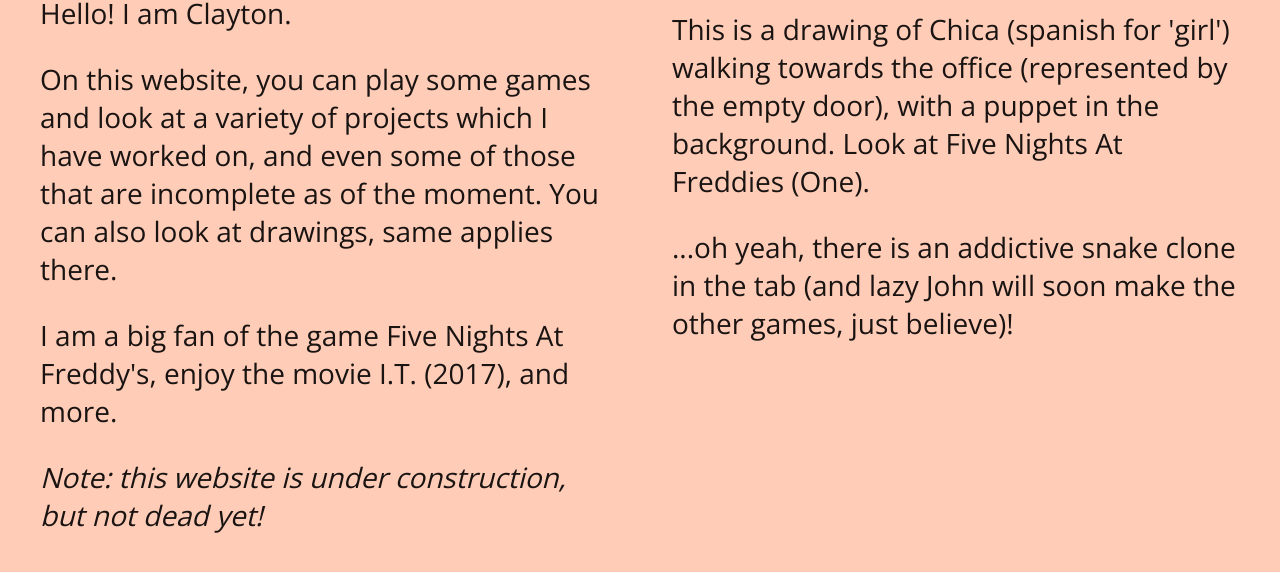
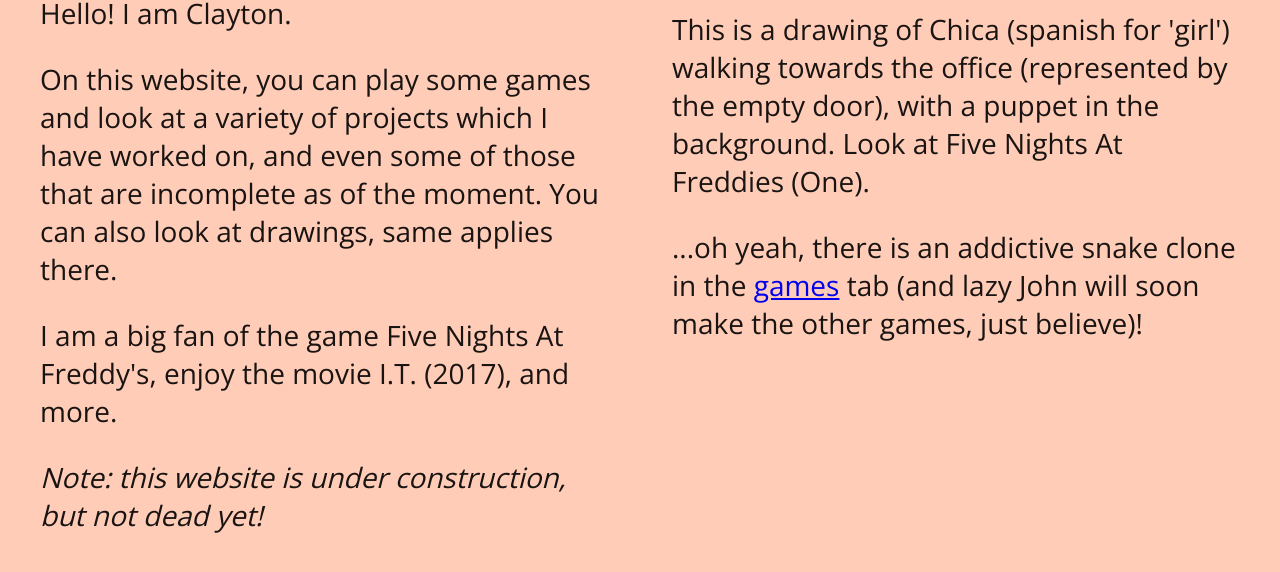
Before and after one commit to redfame-ml/redfame-ml.github.io, a plain HTML site: page index.html in a window 1280 px wide. Shown: the part 222-794 px from the top of the page. Drawn offline with nearby package versions, Linux system fonts and the light colour scheme.

Commit message:
Update index.html

```diff
--- a/index.html
+++ b/index.html
@@ -30,7 +30,7 @@
 		<div id='rightPane'>
 			<img src='img/drawing11-1-20.gif' />
 			<p>This is a drawing of Chica (spanish for 'girl') walking towards the office (represented by the empty door), with a puppet in the background. Look at Five Nights At Freddies (One).</p>
-			<p>...oh yeah, there is an addictive snake clone in the <a href='games'></a> tab (and lazy John will soon make the other games, just believe)!</p>
+			<p>...oh yeah, there is an addictive snake clone in the <a href='games'>games</a> tab (and lazy John will soon make the other games, just believe)!</p>
 		</div>
 		<!-- -->
 	</body>
```
